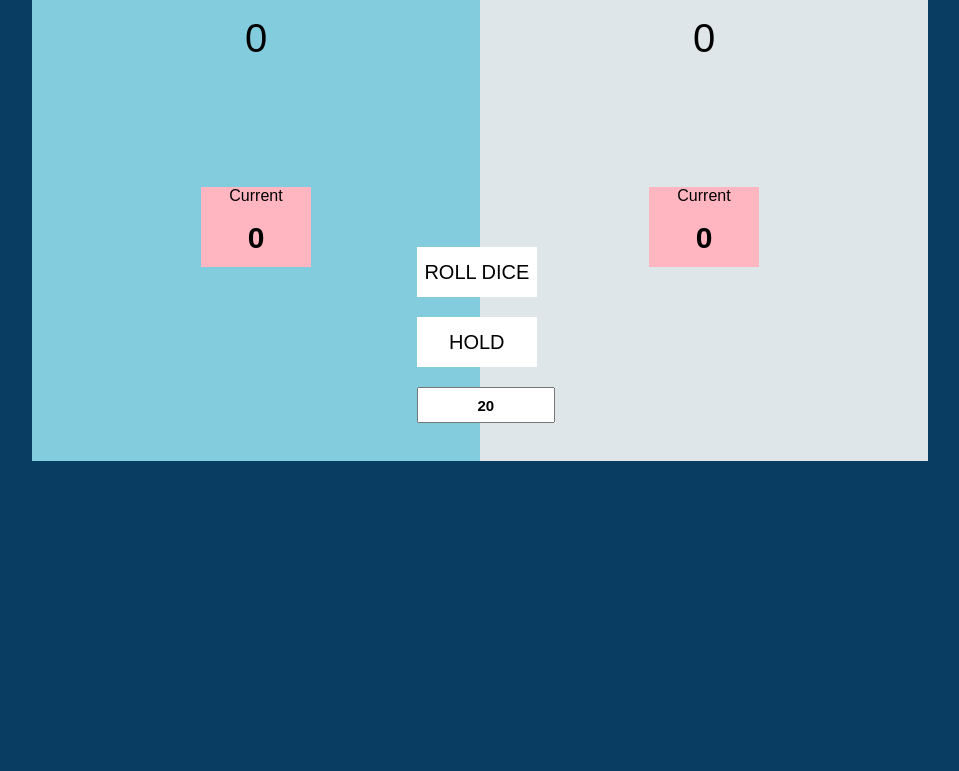
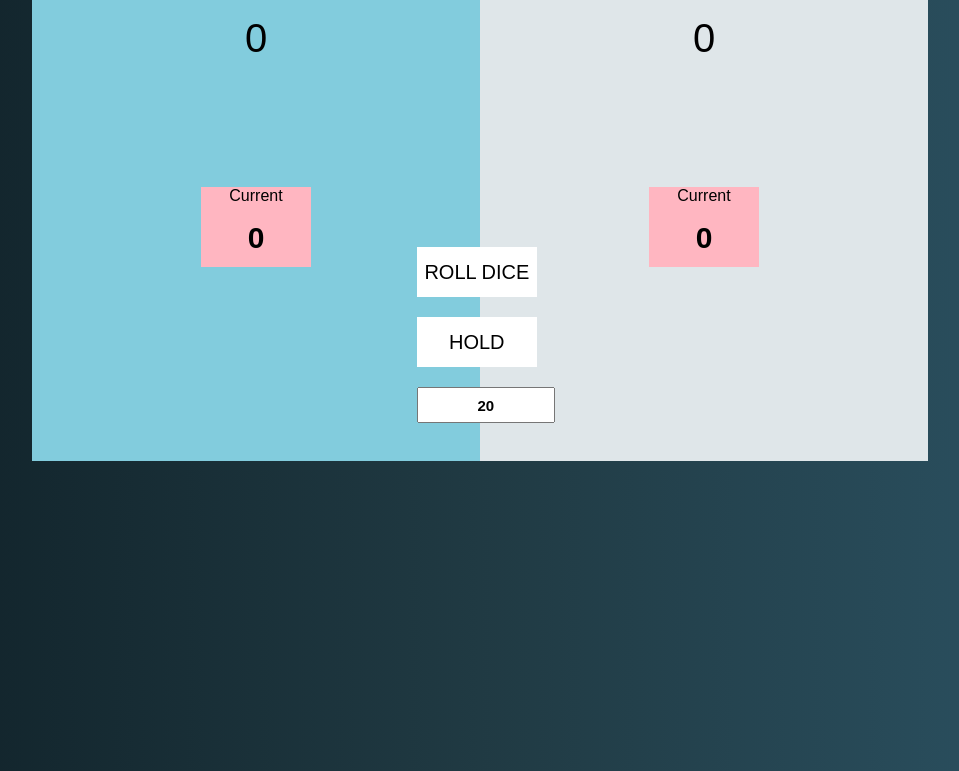
Before and after one commit to Mustafa-Abdishakur/dice-game, a plain HTML site: page dice game.html in a window 1280 px wide. Shown: the part 251-1022 px from the top of the page, without its empty margins (160-1119 px from the left). Drawn offline with Linux system fonts and the light colour scheme.

Commit message:
changed background color

```diff
--- a/diceGame.css
+++ b/diceGame.css
@@ -1,5 +1,8 @@
 body{
-    background:#0a3d62;
+    background: #0F2027;  /* fallback for old browsers */
+background: -webkit-linear-gradient(to left, #2C5364, #203A43, #0F2027);  /* Chrome 10-25, Safari 5.1-6 */
+background: linear-gradient(to left, #2C5364, #203A43, #0F2027); /* W3C, IE 10+/ Edge, Firefox 16+, Chrome 26+, Opera 12+, Safari 7+ */
+
     font-family: sans-serif;
     height:100vh;
 }
```
